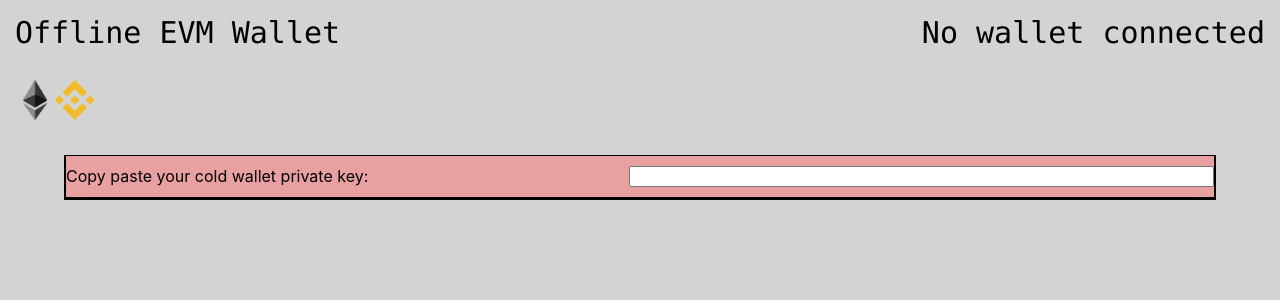
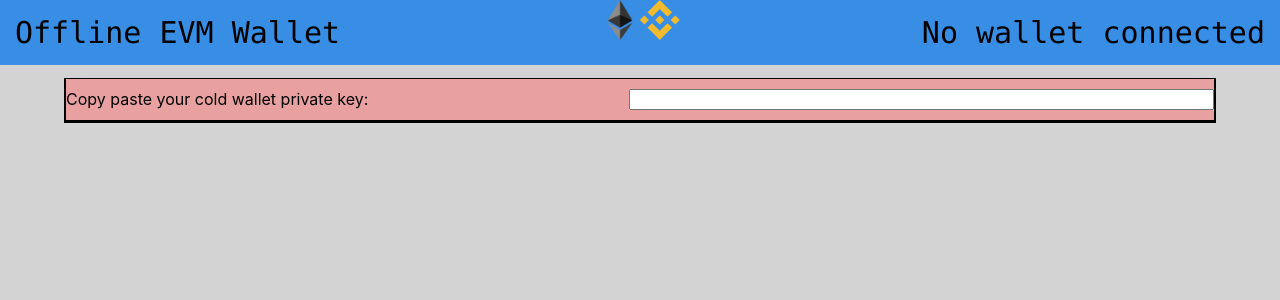
Before and after one commit to ncois/evmcoldwallet, a React (Create React App) app: page / in a window 1280 px wide. Shown: the top 300 px of the page. Built offline with nearby package versions, Linux system fonts and the light colour scheme.

Commit message:
banner changes

```diff
--- a/package.json
+++ b/package.json
@@ -6,6 +6,7 @@
     "@testing-library/jest-dom": "^5.16.5",
     "@testing-library/react": "^13.4.0",
     "@testing-library/user-event": "^13.5.0",
+    "classnames": "^2.3.2",
     "ethers": "^5.7.2",
     "react": "^18.2.0",
     "react-dom": "^18.2.0",
--- a/src/components/App.js
+++ b/src/components/App.js
@@ -1,5 +1,4 @@
 import Banner from "./Banner"
-import ChainSelection from "./ChainSelection"
 import Introduction from "./Introduction"
 import Transfer from "./Transfer"
 import { useState } from "react"
@@ -12,8 +11,7 @@ function App() {
 	return 	(
 		<div>
 			<Banner myPrivateKey={myPrivateKey} setMyPrivateKey={setMyPrivateKey}
-						  setIsInitialized={setIsInitialized}/>
-			<ChainSelection chain={chain} setChain={setChain} />
+						  setIsInitialized={setIsInitialized} chain={chain} setChain={setChain}/>
 			<Introduction myPrivateKey={myPrivateKey} setMyPrivateKey={setMyPrivateKey}
 						  isInitialized={isInitialized} setIsInitialized={setIsInitialized} />
 			<Transfer myPrivateKey={myPrivateKey} isInitialized={isInitialized} chain={chain} />
--- a/src/components/Banner.js
+++ b/src/components/Banner.js
@@ -1,8 +1,10 @@
 import "../styles/Banner.css"
 import { useState, useEffect } from 'react'
 import { ethers } from "ethers"
+import { chainList } from "../datas/chains"
+import classNames from "classnames";
 
-function Banner({ myPrivateKey, setMyPrivateKey, setIsInitialized }) {
+function Banner({ myPrivateKey, setMyPrivateKey, setIsInitialized, chain, setChain }) {
     const [myWallet, setMyWallet] = useState("")
 
     useEffect(() => {
@@ -21,13 +23,31 @@ function Banner({ myPrivateKey, setMyPrivateKey, setIsInitialized }) {
         }
     }, [myPrivateKey])
 
+    function handleChain(id) {
+        setChain(id)
+        console.log(chain)
+    }
+
     return (
-    <div className="evm-banner">
+    <div
+        className= { classNames({
+           'evm-banner': true,
+           'eth': chain == 1,
+           'bnb': chain == 56
+        })}>
         <div className="evm-columns left">Offline EVM Wallet</div>
+        <div className="topContainer">
+			{chainList.map(({ id, cover, name }) =>
+
+						<div key={id}>
+                            <img onClick={() => handleChain(id)} height={chain === id ? "60" : "40"} src={cover} alt={`${name} cover`} />
+						</div>
+				)}
+		</div>
         <div className="evm-columns right adapt">
             {myWallet === "" ?
             (<div>No wallet connected</div>):
-            (<div>{myWallet}</div>)}
+            (<div className="small">{myWallet}</div>)}
         </div>
     </div>
     )
--- a/src/components/ChainSelection.js
+++ /dev/null
@@ -1,27 +0,0 @@
-import "../styles/Banner.css"
-import { chainList } from "../datas/chains"
-import { useState, useEffect } from 'react'
-import { ethers } from "ethers"
-
-function ChainSelection({ chain, setChain }) {
-
-    function handleChain(id) {
-        setChain(id)
-        console.log(chain)
-    }
-
-    return (
-    <div className="evm-banner">
-        <div className="topContainer evm-columns">
-			{chainList.map(({ id, cover, name }) =>
-
-						<div key={id}>
-                            <img onClick={() => handleChain(id)} height={chain === id ? "60" : "40"} src={cover} alt={`${name} cover`} />
-						</div>
-				)}
-		</div>
-    </div>
-    )
-}
-
-export default ChainSelection
--- a/src/styles/Banner.css
+++ b/src/styles/Banner.css
@@ -3,6 +3,14 @@
     font-size: 30px;
     font-family: "Lucida Console", "Courier New", monospace;
     overflow: hidden;
+}
+
+.eth {
+    background: #388ee4;
+}
+
+.bnb {
+    background: #ffe666;
 }
 
 .evm-columns {
@@ -26,6 +34,10 @@
     text-size-adjust: auto;
 }
 
+.small {
+    font-size: small;
+}
+
 .topContainer{
     display: flex;
     flex-direction: row;
```
Also changed, not shown: 1 other file (tests, documents, lock files or other folders).
